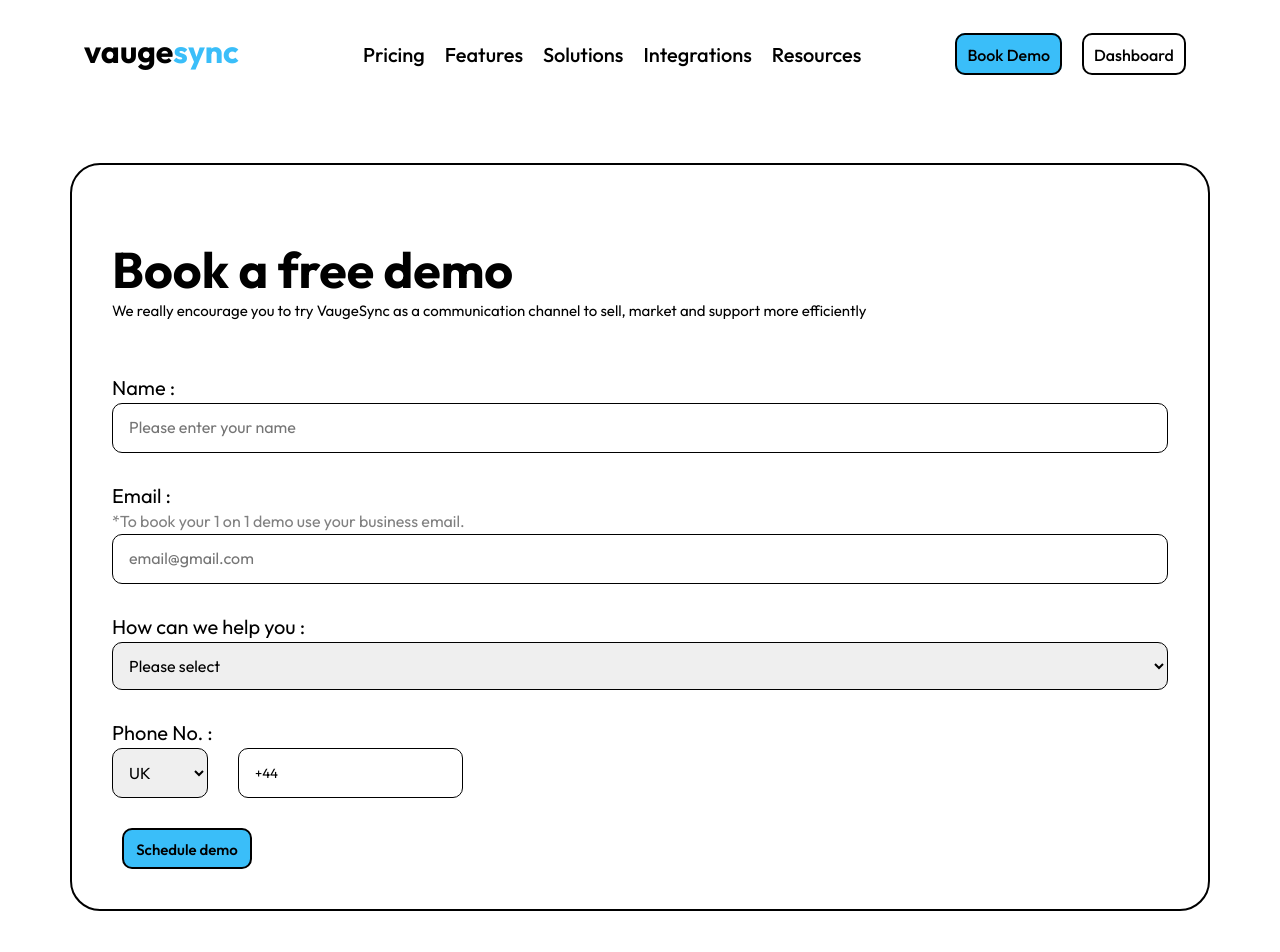
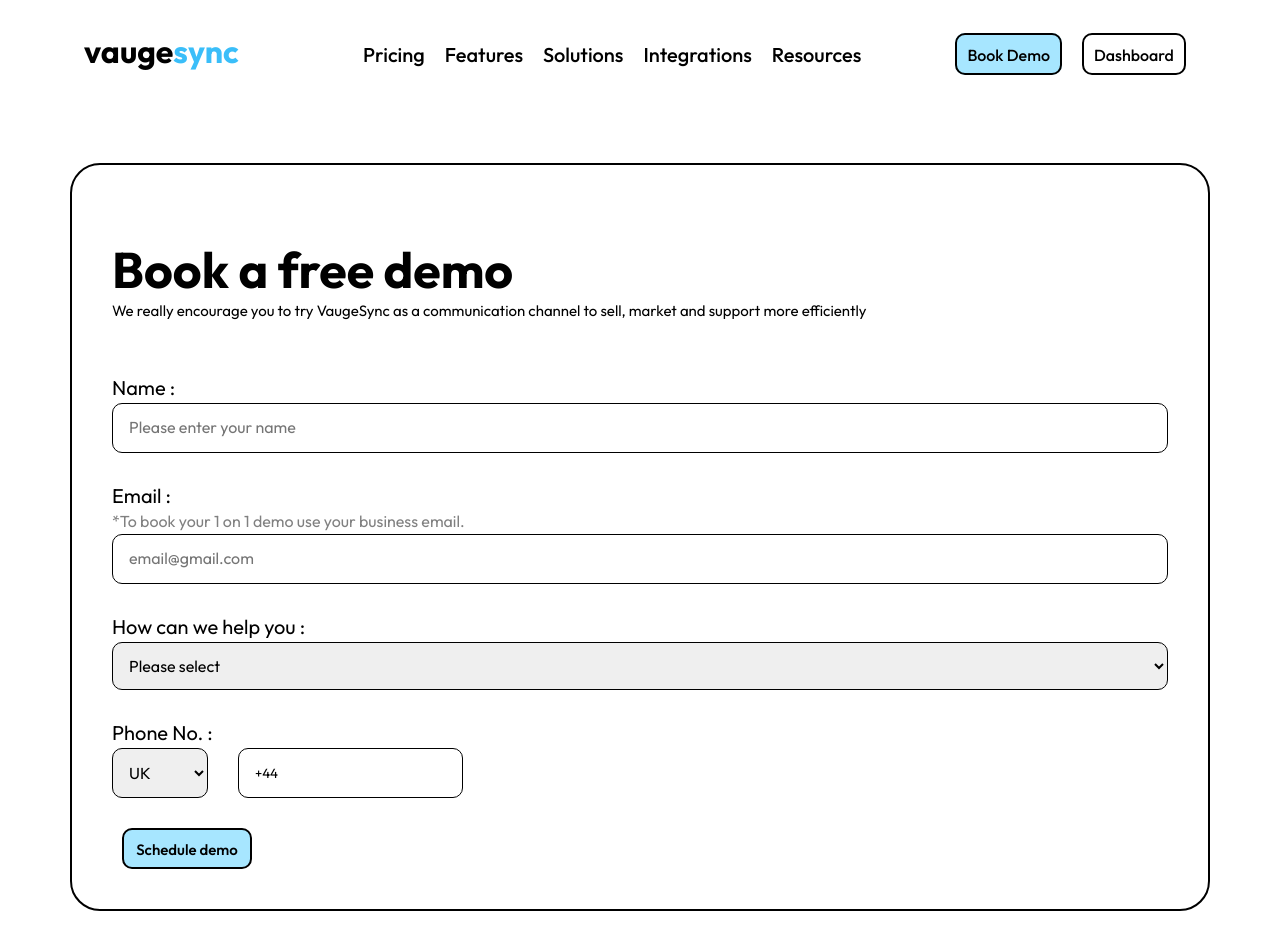
Before and after one commit to Spikree/vaugesync, a React (Vite) app: page /book-a-demo in a window 1280 px wide. Shown: the top 952 px of the page. Built offline with nearby package versions, Linux system fonts and the light colour scheme.

Commit message:
changed colors

```diff
--- a/src/components/features/Features.css
+++ b/src/components/features/Features.css
@@ -35,7 +35,7 @@
     margin: 0 0px;
     padding: 10px 10px 8px;
     transition: 0.4s;
-    background-color: #3ABEF9;
+    background-color: #A7E6FF;
 }
 
 .broadcast a:hover {
--- a/src/components/hero/Hero.css
+++ b/src/components/hero/Hero.css
@@ -33,7 +33,7 @@
 .hero-buttons .one:hover {
     border-radius: 40px;
     transition: 0.5s;
-    background-color: #3ABEF9;
+    background-color: #A7E6FF;
 }
 
 .hero-buttons .two {
@@ -72,7 +72,7 @@
         margin: 0 10px;
         padding: 10px 10px 8px;
         transition: 0.2s;
-        background-color: #3ABEF9;
+        background-color: #A7E6FF;
     }
 
     .image img{
--- a/src/components/navbar/Navbar.css
+++ b/src/components/navbar/Navbar.css
@@ -28,7 +28,7 @@
 .buttons a:hover {
     border-radius: 50px;
     transition: 0.5s;
-    background-color: #3ABEF9;
+    background-color: #A7E6FF;
 }
 
 .buttons {
--- a/src/components/navbar/Navbar.jsx
+++ b/src/components/navbar/Navbar.jsx
@@ -20,7 +20,7 @@
             </ul>
         </div>
         <div className="buttons">
-            <Link to={'/book-a-demo'} style={{fontWeight:"500",backgroundColor:"#3ABEF9"}} href="">Book Demo</Link>
+            <Link to={'/book-a-demo'} style={{fontWeight:"500",backgroundColor:"#A7E6FF"}} href="">Book Demo</Link>
             <a style={{fontWeight:"500"}} href="">Dashboard</a>
         </div>
     </div>
--- a/src/pages/book-a-demo/BookADemo.css
+++ b/src/pages/book-a-demo/BookADemo.css
@@ -76,7 +76,7 @@
     padding: 10px;
     width: 130px;
     border-radius: 20px;
-    background-color: #3ABEF9;
+    background-color: #A7E6FF;
     border: 2px solid #000;
     border-radius: 10px;
     margin: 0 10px;
```
